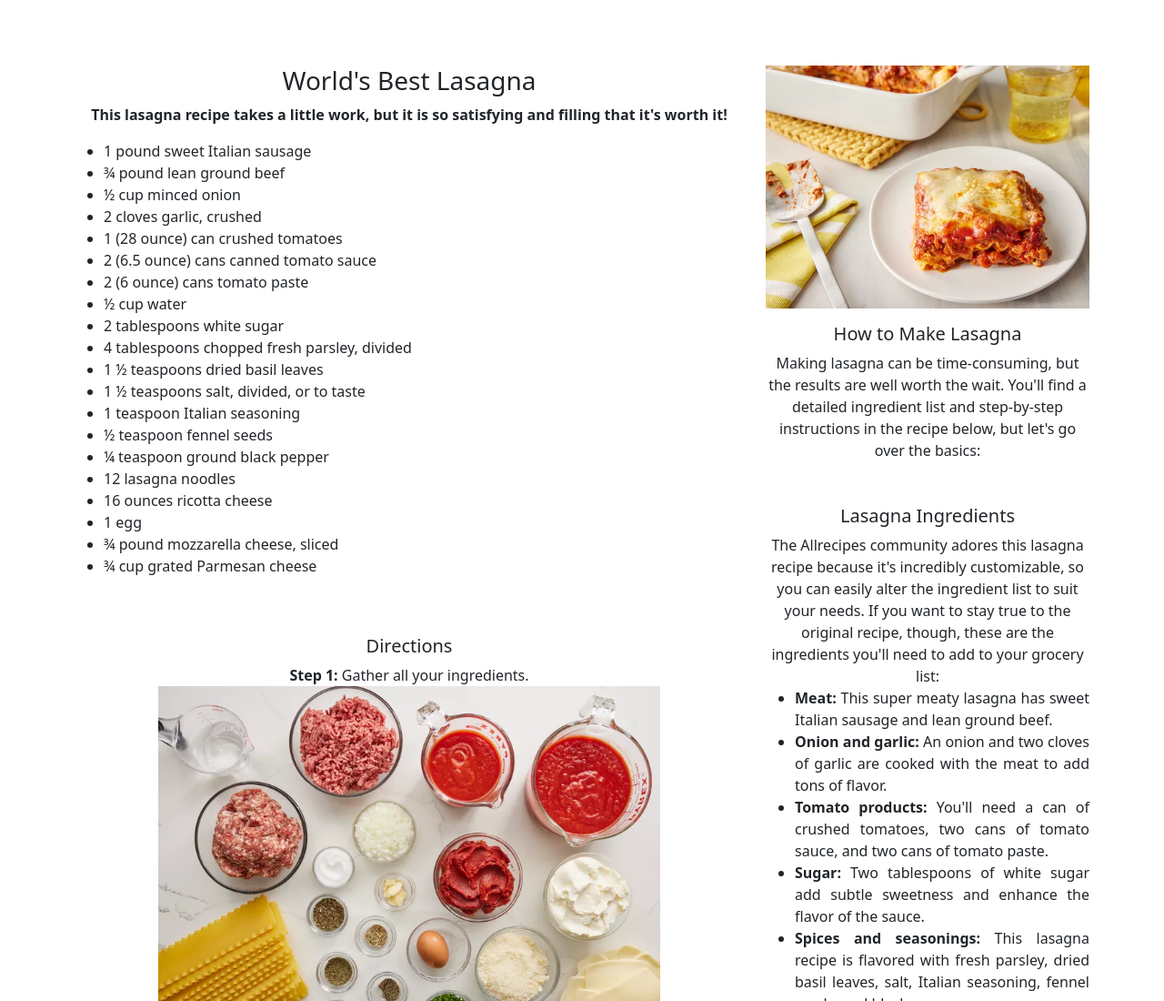
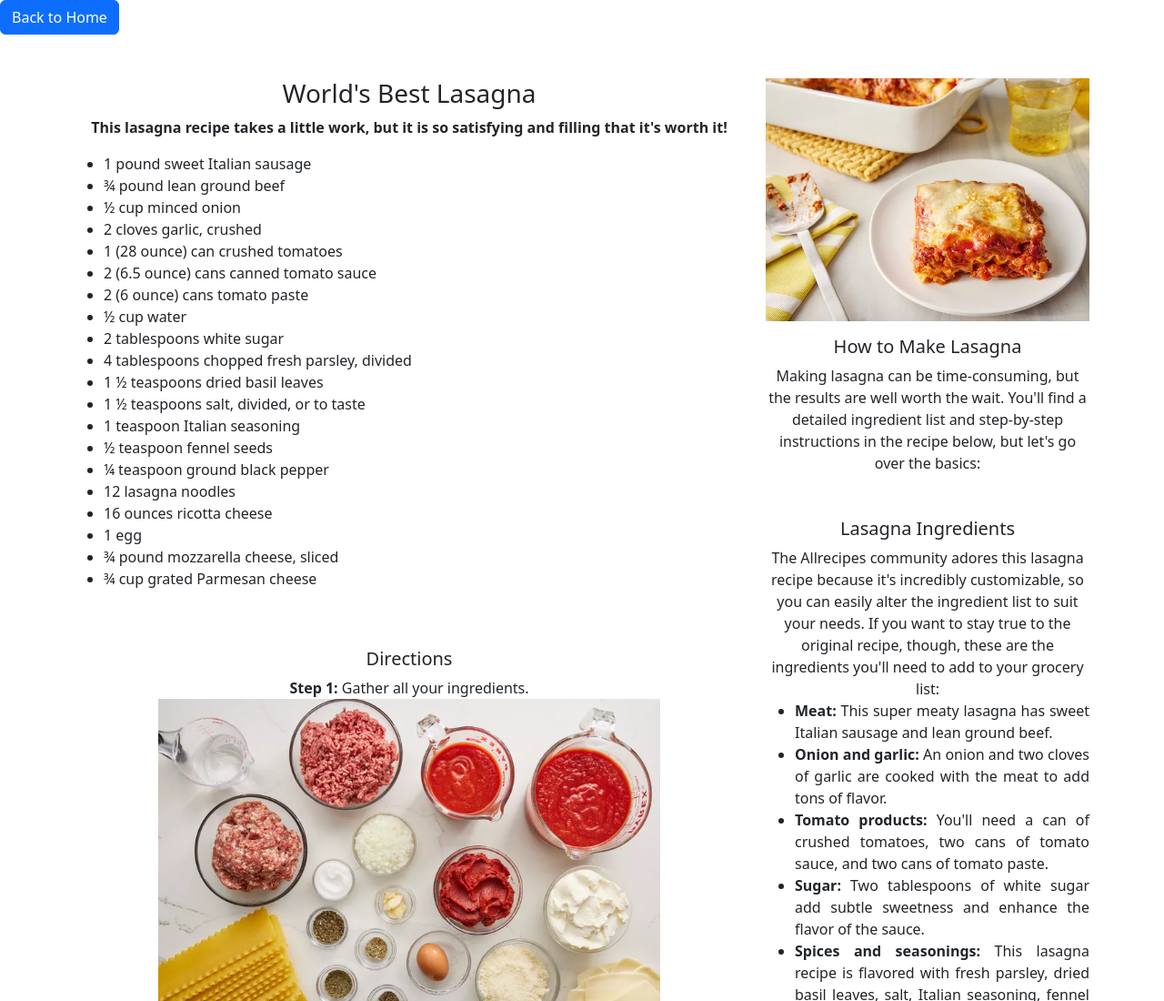
Before and after one commit to Wan11703/odin-recipes, a plain HTML site: page recipes/lasagna.html in a window 1280 px wide. Shown: the top 1100 px of the page at 91% size. Drawn offline with nearby package versions, Linux system fonts and the light colour scheme; files that its build step writes are made by us from their sources.

Commit message:
Add mediterranean.html

```diff
--- a/recipes/lasagna.html
+++ b/recipes/lasagna.html
@@ -11,6 +11,7 @@
 
 </head>
 <body>
+    <a href="../index.html" class="btn btn-primary">Back to Home</a>
     <br><br><br>
     <div class="container text-center">
         <div class="row">
```
Also changed, not shown: recipes/mediterranean.html (added).
